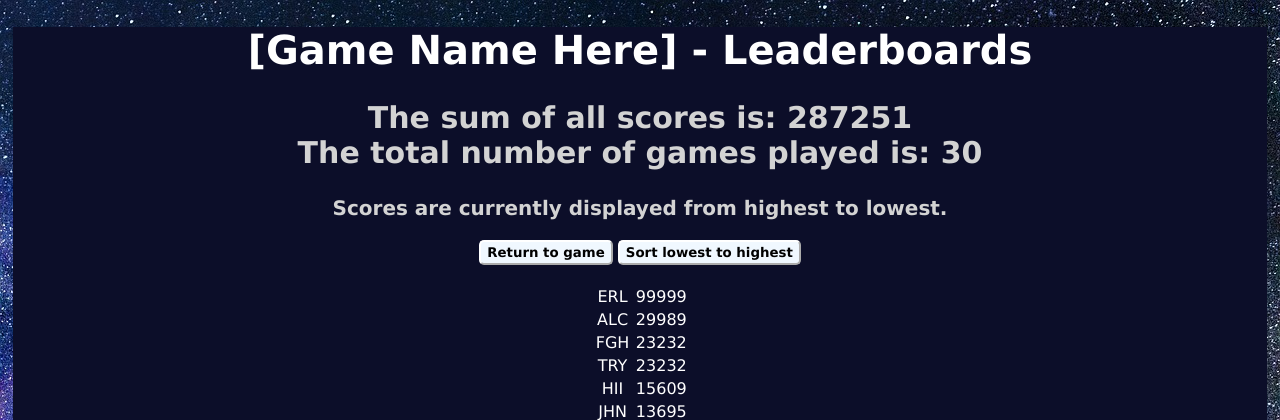
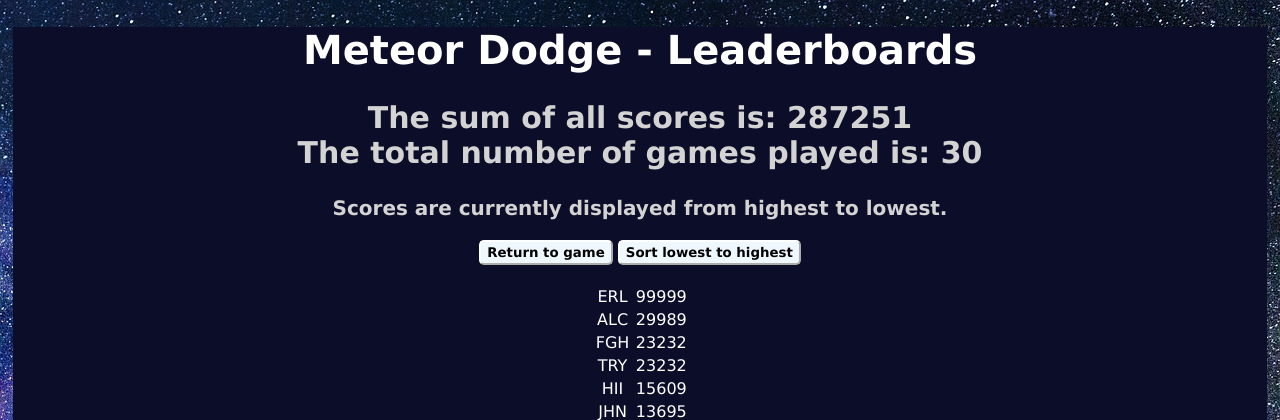
Before and after one commit to aidancrouthamel/CS253-Game-Project, a Flask app: page /leaderboard in a window 1280 px wide. Shown: the top 420 px of the page. Run offline with Flask 3, Linux system fonts and the light colour scheme; data comes from the database, SQL or seed files in the repository; some libraries are stand-ins or nearby versions.

Commit message:
Added title to game

```diff
--- a/templates/full_leaderboard.html
+++ b/templates/full_leaderboard.html
@@ -6,11 +6,11 @@
   <meta charset ="UTF-8">
 
   <link rel="stylesheet" href="/static/styles.css">
-  <title>[Game Name] - Leaderboards </title>
+  <title>Meteor Dodge - Leaderboards </title>
 </head>
 <body>
 <h1>
- [Game Name Here] - Leaderboards
+ Meteor Dodge - Leaderboards
 </h1>
 
 <div>
--- a/templates/full_leaderboard_asc.html
+++ b/templates/full_leaderboard_asc.html
@@ -6,11 +6,11 @@
   <meta charset ="UTF-8">
 
   <link rel="stylesheet" href="/static/styles.css">
-  <title>[Game Name] - Leaderboards </title>
+  <title>Meteor Dodge - Leaderboards </title>
 </head>
 <body>
 <h1>
- [Game Name Here] - Leaderboards
+ Meteor Dodge - Leaderboards
 </h1>
 
 <div>
```
Also changed, not shown: templates/game_main.html (+6 -2 lines).
